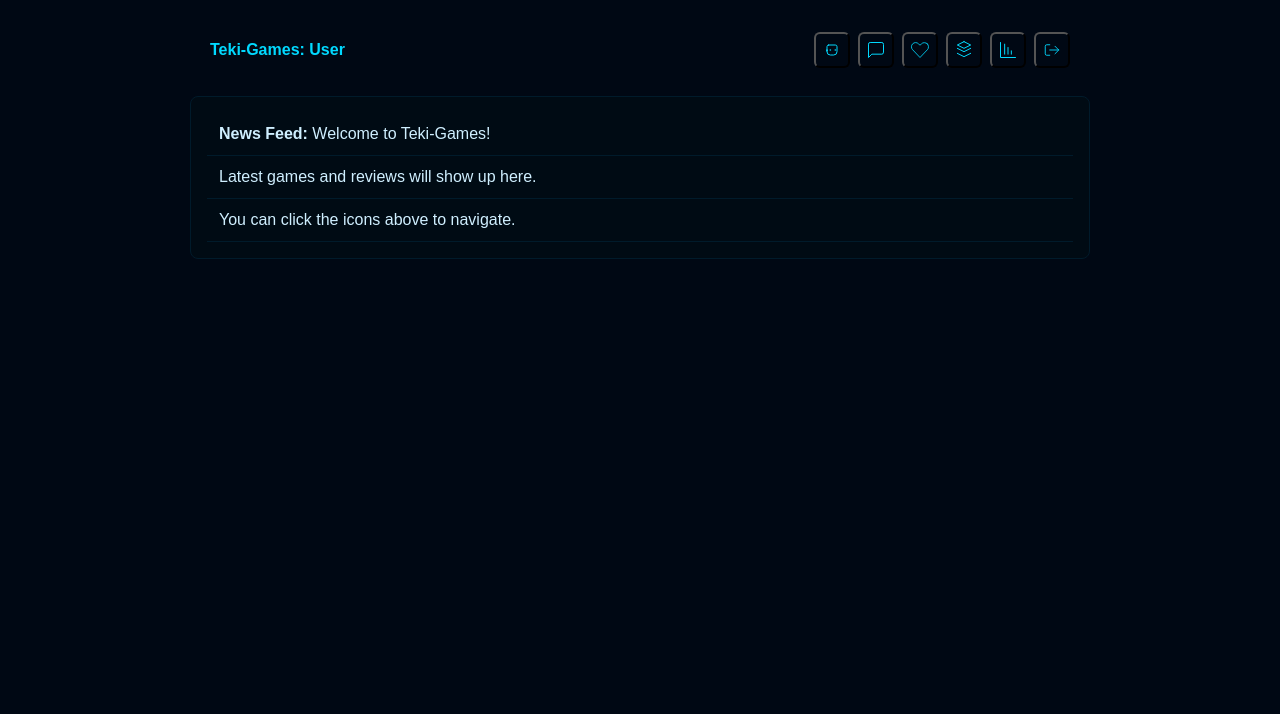
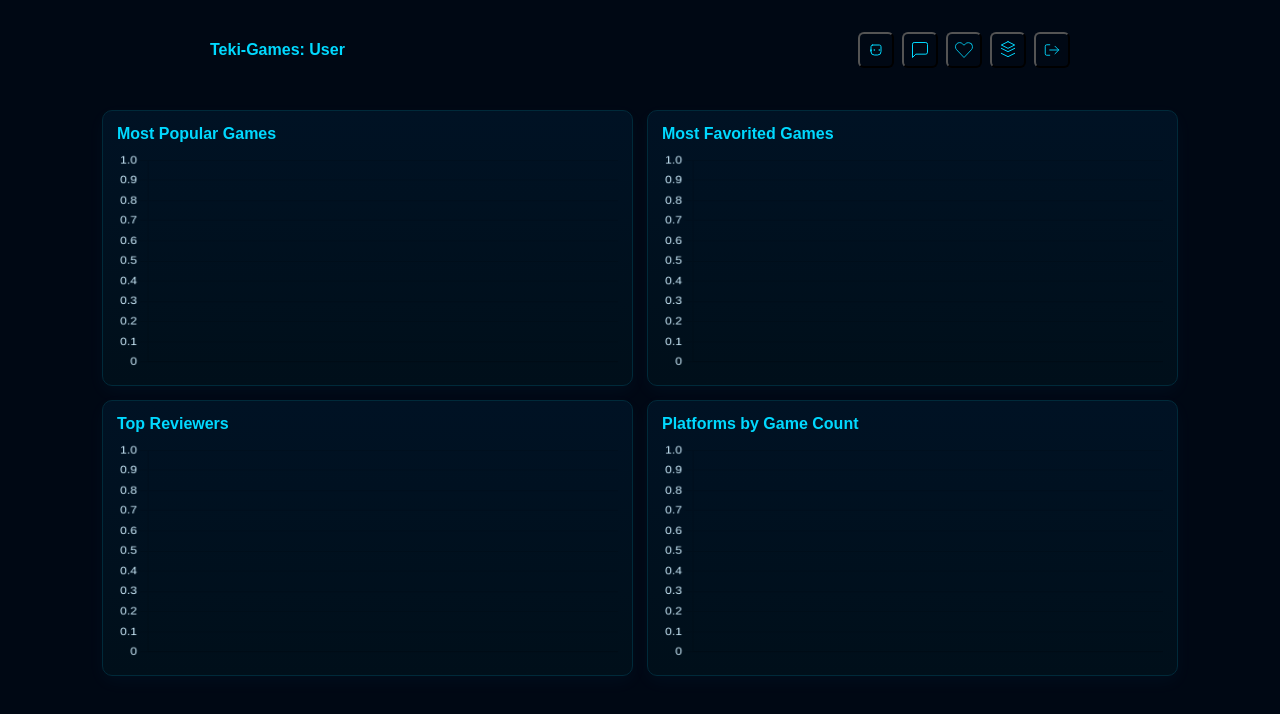
Before and after one commit to jacob-ranzau13/Teki-Games, a website: page frontend/main.html in a window 1280 px wide. Drawn offline with nearby package versions, Linux system fonts and the light colour scheme; no server answers.

Commit message:
add graphs to home page to show basic statistics of the app. need to further integrate with the back end to fully complete this.

```diff
--- a/frontend/css/style.css
+++ b/frontend/css/style.css
@@ -144,3 +144,14 @@ body {
 .game-card .actions { display:flex; gap:8px; }
 
 .register-modal { max-width: 560px; }
+
+.dashboard { max-width: 1100px; margin: 18px auto; padding: 12px; }
+.dashboard-grid { display: grid; grid-template-columns: repeat(2, 1fr); gap: 14px; }
+.card { background: linear-gradient(180deg, #001224, #000f1a); border: 1px solid #002a3a; padding: 14px; border-radius: 10px; color: #cfefff; box-shadow: 0 6px 18px rgba(0,170,255,0.04); }
+.card h3 { margin: 0 0 8px 0; color: #00d9ff; font-size: 16px; }
+.card canvas { width: 100% !important; height: 220px !important; }
+
+@media (max-width: 760px) {
+  .dashboard-grid { grid-template-columns: 1fr; }
+  .card canvas { height: 260px !important; }
+}
--- /dev/null
+++ b/frontend/js/dashboard.js
@@ -0,0 +1,95 @@
+document.addEventListener('DOMContentLoaded', async () => {
+  async function fetchJson(path) {
+    try {
+      const res = await fetch(path);
+      if (!res.ok) return [];
+      return await res.json();
+    } catch (e) {
+      console.error('Fetch error', path, e);
+      return [];
+    }
+  }
+
+  function createBarChart(ctx, labels, data, label, color) {
+    return new Chart(ctx, {
+      type: 'bar',
+      data: {
+        labels,
+        datasets: [{
+          label,
+          data,
+          backgroundColor: color,
+          borderColor: color,
+          borderWidth: 1
+        }]
+      },
+      options: {
+        responsive: true,
+        plugins: { legend: { display: false } },
+        scales: {
+          x: { ticks: { color: '#cfefff' } },
+          y: { beginAtZero: true, ticks: { color: '#cfefff' } }
+        }
+      }
+    });
+  }
+
+  function updateChart(chart, labels, data) {
+    if (!chart) return;
+    chart.data.labels = labels;
+    chart.data.datasets[0].data = data;
+    chart.update();
+  }
+
+  const base = typeof API !== 'undefined' ? API : 'http://localhost:4000';
+
+  let popularChart = null;
+  let favoritedChart = null;
+  let reviewersChart = null;
+  let platformsChart = null;
+
+  async function fetchAndRender() {
+    const [popular, favorited, topReviewers, platforms] = await Promise.all([
+      fetchJson(base + '/stats/most-popular-games'),
+      fetchJson(base + '/stats/most-favorited'),
+      fetchJson(base + '/stats/top-reviewers'),
+      fetchJson(base + '/stats/platform-game-counts')
+    ]);
+
+    try {
+      const labels = popular.map(p => p.title || 'Unknown');
+      const data = popular.map(p => p.review_count || 0);
+      const ctx = document.getElementById('chart-popular').getContext('2d');
+      if (popularChart) { try { popularChart.destroy(); } catch (e) {} }
+      popularChart = createBarChart(ctx, labels, data, 'Review Count', '#00d9ff');
+    } catch (e) { console.error('Chart error popular', e); }
+
+    try {
+      const labels = favorited.map(p => p.title || 'Unknown');
+      const data = favorited.map(p => p.favorite_count || 0);
+      const ctx = document.getElementById('chart-favorited').getContext('2d');
+      if (favoritedChart) { try { favoritedChart.destroy(); } catch (e) {} }
+      favoritedChart = createBarChart(ctx, labels, data, 'Favorites', '#00ffa6');
+    } catch (e) { console.error('Chart error favorited', e); }
+
+    try {
+      const labels = topReviewers.map(u => u.username || ('User ' + u.user_id));
+      const data = topReviewers.map(u => u.review_count || 0);
+      const ctx = document.getElementById('chart-top-reviewers').getContext('2d');
+      if (reviewersChart) { try { reviewersChart.destroy(); } catch (e) {} }
+      reviewersChart = createBarChart(ctx, labels, data, 'Reviews', '#ffb86b');
+    } catch (e) { console.error('Chart error reviewers', e); }
+
+    try {
+      const labels = platforms.map(p => p.platform_name || ('Platform ' + p.platform_id));
+      const data = platforms.map(p => p.game_count || 0);
+      const ctx = document.getElementById('chart-platforms').getContext('2d');
+      if (platformsChart) { try { platformsChart.destroy(); } catch (e) {} }
+      platformsChart = createBarChart(ctx, labels, data, 'Games', '#9b8cff');
+    } catch (e) { console.error('Chart error platforms', e); }
+  }
+
+  await fetchAndRender();
+
+
+});
--- a/frontend/main.html
+++ b/frontend/main.html
@@ -23,19 +23,31 @@
     <button class="nav-icon" title="Platforms" onclick="go('platforms.html')" aria-label="Platforms">
       <svg width="20" height="20" viewBox="0 0 24 24" fill="none"><path d="M12 2l8 4-8 4L4 6l8-4z" stroke="currentColor" stroke-width="1.2" stroke-linecap="round" stroke-linejoin="round"/><path d="M4 10l8 4 8-4" stroke="currentColor" stroke-width="1.2" stroke-linecap="round" stroke-linejoin="round"/><path d="M4 16l8 4 8-4" stroke="currentColor" stroke-width="1.2" stroke-linecap="round" stroke-linejoin="round"/></svg>
     </button>
-    <button class="nav-icon" title="Stats" onclick="go('stats.html')" aria-label="Stats">
-      <svg width="20" height="20" viewBox="0 0 24 24" fill="none"><path d="M3 3v18h18" stroke="currentColor" stroke-width="1.2" stroke-linecap="round" stroke-linejoin="round"/><path d="M12 17V9" stroke="currentColor" stroke-width="1.2" stroke-linecap="round" stroke-linejoin="round"/><path d="M8 17V5" stroke="currentColor" stroke-width="1.2" stroke-linecap="round" stroke-linejoin="round"/><path d="M16 17v-4" stroke="currentColor" stroke-width="1.2" stroke-linecap="round" stroke-linejoin="round"/></svg>
-    </button>
     <button class="nav-icon" title="Logout" onclick="logout()" aria-label="Logout">
       <svg width="18" height="18" viewBox="0 0 24 24" fill="none"><path d="M16 17l5-5-5-5" stroke="currentColor" stroke-width="1.2" stroke-linecap="round" stroke-linejoin="round"/><path d="M21 12H9" stroke="currentColor" stroke-width="1.2" stroke-linecap="round" stroke-linejoin="round"/><path d="M9 19H5a2 2 0 0 1-2-2V7a2 2 0 0 1 2-2h4" stroke="currentColor" stroke-width="1.2" stroke-linecap="round" stroke-linejoin="round"/></svg>
     </button>
   </div>
 </div>
 
-<div class="feed">
-  <div class="post"><strong>News Feed:</strong> Welcome to Teki-Games!</div>
-  <div class="post">Latest games and reviews will show up here.</div>
-  <div class="post">You can click the icons above to navigate.</div>
+<div class="dashboard">
+  <div class="dashboard-grid">
+    <div class="card">
+      <h3>Most Popular Games</h3>
+      <canvas id="chart-popular"></canvas>
+    </div>
+    <div class="card">
+      <h3>Most Favorited Games</h3>
+      <canvas id="chart-favorited"></canvas>
+    </div>
+    <div class="card">
+      <h3>Top Reviewers</h3>
+      <canvas id="chart-top-reviewers"></canvas>
+    </div>
+    <div class="card">
+      <h3>Platforms by Game Count</h3>
+      <canvas id="chart-platforms"></canvas>
+    </div>
+  </div>
 </div>
 
 <script>
@@ -52,5 +64,9 @@ document.addEventListener('DOMContentLoaded', () => {
   } catch(e) { console.error('Error parsing user data from localStorage', e); }
 });
 </script>
+<!-- Chart.js + dashboard script -->
+<script src="https://cdn.jsdelivr.net/npm/chart.js"></script>
+<script src="js/api.js"></script>
+<script src="js/dashboard.js"></script>
 </body>
 </html>
```
Also changed, not shown: backend/server.js (+70 -0 lines).
